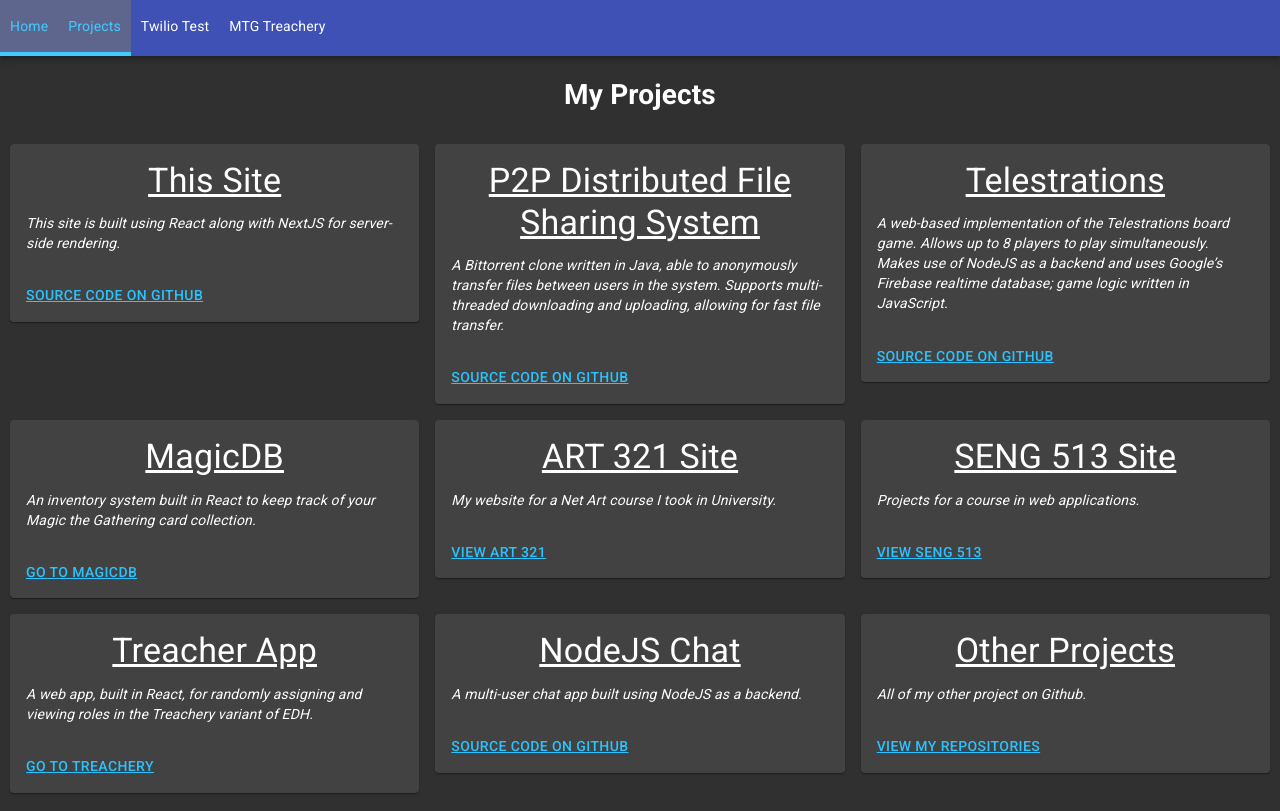
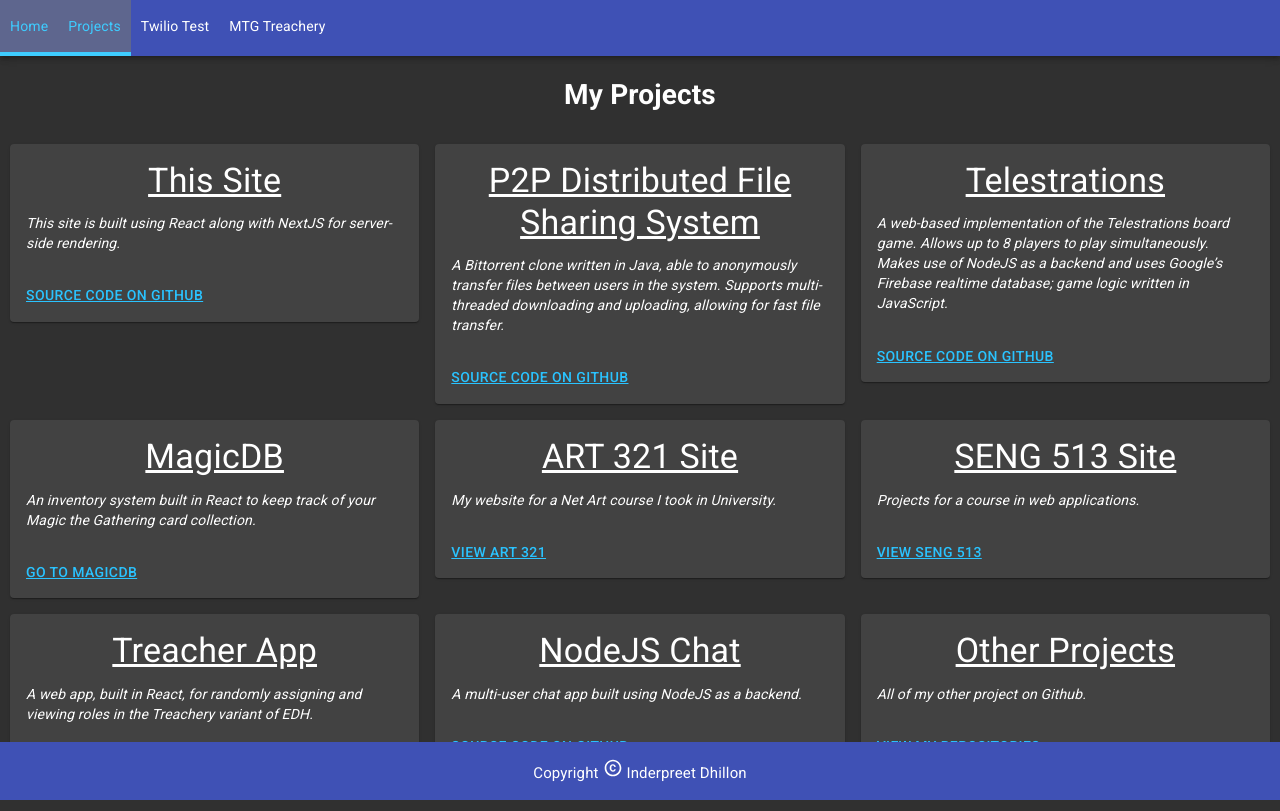
Before and after one commit to Inderpreet-D/react-site, a Next.js app: page /projects in a window 1280 px wide. Built offline with nearby package versions, Linux system fonts and the light colour scheme.

Commit message:
Added footer

```diff
--- /dev/null
+++ b/components/Footer/Footer.jsx
@@ -0,0 +1,13 @@
+import { Copyright } from "@material-ui/icons";
+
+import styles from "./Footer.module.css";
+
+const Footer = () => {
+    return (
+        <div className={styles.Footer}>
+            Copyright <Copyright fontSize="small" /> Inderpreet Dhillon
+        </div>
+    );
+};
+
+export default Footer;
--- /dev/null
+++ b/components/Footer/Footer.module.css
@@ -0,0 +1,11 @@
+.Footer {
+    margin-top: 1rem;
+    padding: 1rem;
+    background-color: #3f51b5;
+    position: fixed;
+    bottom: 0;
+    left: 0;
+    width: 100%;
+    text-align: center;
+    font-size: 15px;
+}
--- /dev/null
+++ b/components/Footer/index.js
@@ -0,0 +1,3 @@
+import Footer from "./Footer";
+
+export default Footer;
--- a/pages/index.js
+++ b/pages/index.js
@@ -2,6 +2,7 @@ import { Fragment, useState } from "react";
 import Head from "next/head";
 
 import Toolbar from "../components/Navigation/Toolbar";
+import Footer from "../components/Footer";
 import LanguagesSection from "../containers/Home/Languages";
 import TechnologiesSection from "../containers/Home/Technologies";
 import EducationSection from "../containers/Home/Education";
@@ -48,6 +49,7 @@ const Home = () => {
                 expanded={exIdx === 4}
                 clickHandler={() => clickHandler(4)}
             />
+            <Footer />
         </Fragment>
     );
 };
--- a/pages/projects.js
+++ b/pages/projects.js
@@ -2,6 +2,7 @@ import { Fragment } from "react";
 import Head from "next/head";
 
 import Toolbar from "../components/Navigation/Toolbar";
+import Footer from "../components/Footer";
 import ProjectsSection from "../containers/Projects/ProjectsContainer";
 
 const Projects = () => {
@@ -15,6 +16,7 @@ const Projects = () => {
                 <h1>My Projects</h1>
             </div>
             <ProjectsSection />
+            <Footer />
         </Fragment>
     );
 };
--- a/pages/treachery.js
+++ b/pages/treachery.js
@@ -2,6 +2,7 @@ import { Fragment } from "react";
 import Head from "next/head";
 
 import Toolbar from "../components/Navigation/Toolbar";
+import Footer from "../components/Footer";
 import Main from "../containers/Treachery/Main";
 import Room from "../containers/Treachery/Room";
 import Card from "../containers/Treachery/Card";
@@ -16,6 +17,7 @@ const Treachery = () => {
             <Main />
             <Room roomCode="ASDF" numPlayers={1} roomSize={4} />
             <Card role="Assassin" imgSrc="assassin pic" />
+            <Footer />
         </Fragment>
     );
 };
--- a/pages/twilio.js
+++ b/pages/twilio.js
@@ -2,6 +2,7 @@ import { Fragment } from "react";
 import Head from "next/head";
 
 import Toolbar from "../components/Navigation/Toolbar";
+import Footer from "../components/Footer";
 import TwilioChat from "../containers/Twilio/Chat";
 
 const Twilio = (props) => {
@@ -12,6 +13,7 @@ const Twilio = (props) => {
             </Head>
             {/* <Toolbar /> */}
             <TwilioChat />
+            {/* <Footer /> */}
         </Fragment>
     );
 };
```
